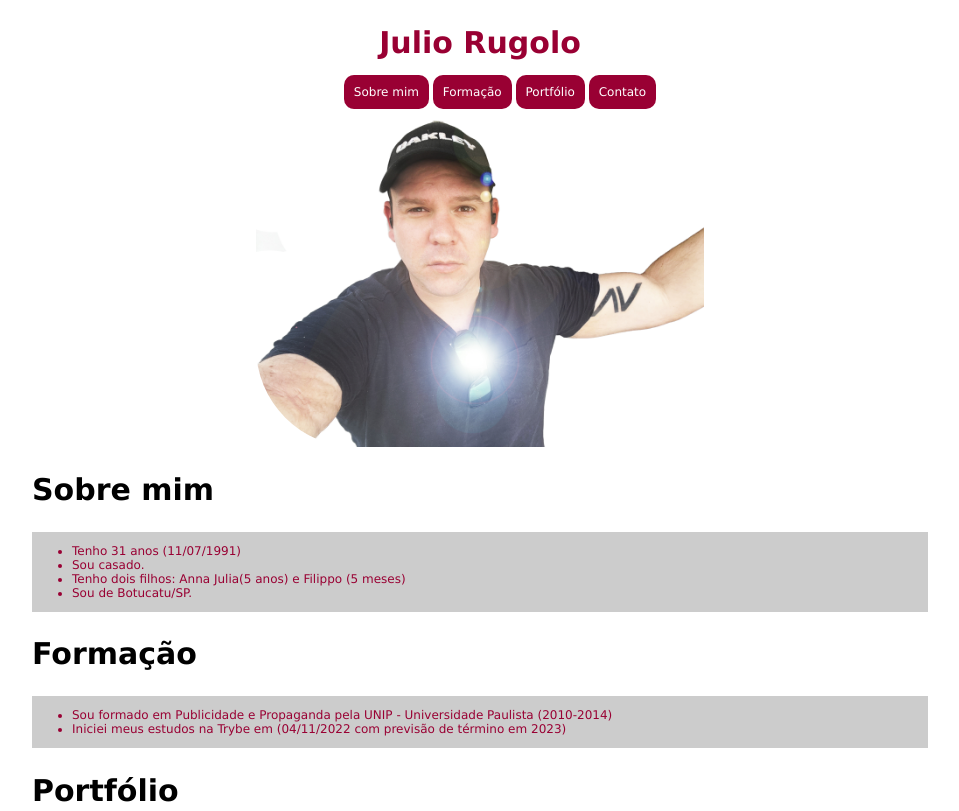
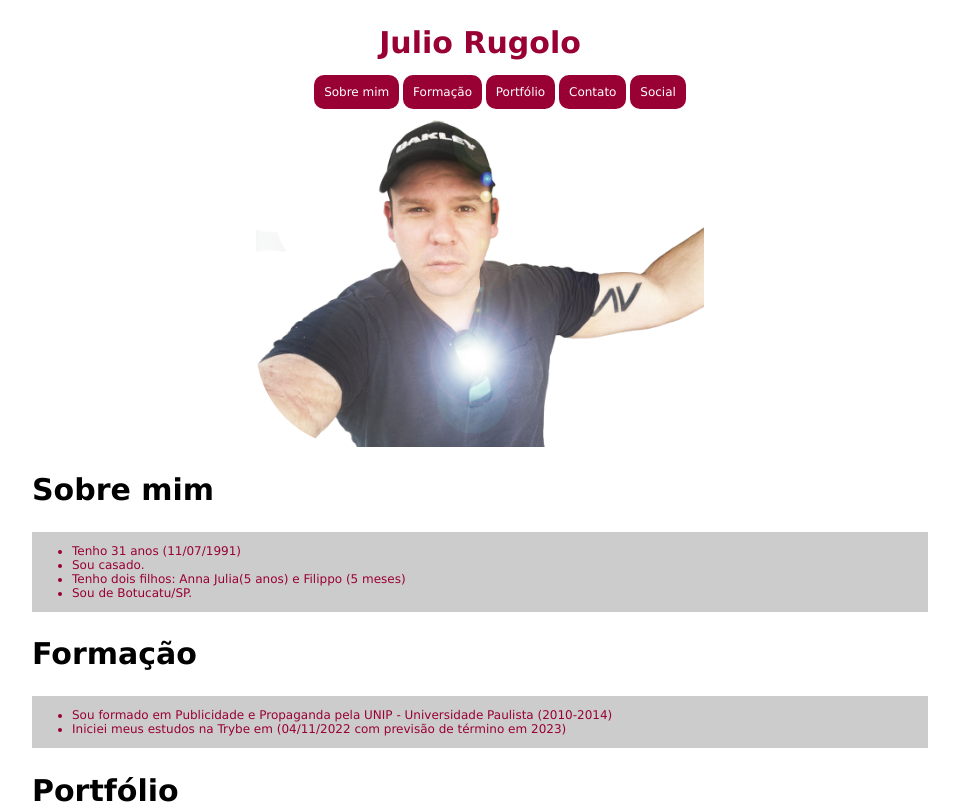
Before and after one commit to JulioRugolo/juliorugolo.github.io, a plain HTML site: page index.html in a window 1280 px wide. Shown: the top 811 px of the page, without its empty margins (160-1119 px from the left). Drawn offline with Linux system fonts and the light colour scheme.

Commit message:
modificando css

```diff
--- a/CSS/style.css
+++ b/CSS/style.css
@@ -17,6 +17,8 @@ body{
 
 .menu-align{
     width: 100%;
+    margin-left: auto;
+    margin-right: auto;
     text-align: center;
 }
 
--- a/index.html
+++ b/index.html
@@ -13,6 +13,7 @@
         <li id="botao"><a href="#school">Formação</a></li>
         <li id="botao"><a href="#portfolio">Portfólio</a></li>
         <li id="botao"><a href="#contato">Contato</a></li>
+        <li id="botao"><a href="#social">Social</a></li>
       </ul>
     </div>
 
@@ -47,7 +48,7 @@
         </ul>
       </div>
     </div><h2 id="contato" class="social">Social Networks</h2>
-    <div class="network">
+    <div id="social" class="network">
       <a id="network" href="https://www.linkedin.com/in/juliorugolo/" target="_blank"><img src="https://img.shields.io/badge/LinkedIn-0077B5?style=for-the-badge&logo=linkedin&logoColor=white"></a>
       <a id="network" href="https://www.instagram.com/juliorugolo/" target="_blank"><img src="https://img.shields.io/badge/Instagram-E4405F?style=for-the-badge&logo=instagram&logoColor=white"></a>
       <a id="network" href="https://www.youtube.com/@juliorugolo" target="_blank"><img src="https://img.shields.io/badge/YouTube-FF0000?style=for-the-badge&logo=youtube&logoColor=white"></a>
```
